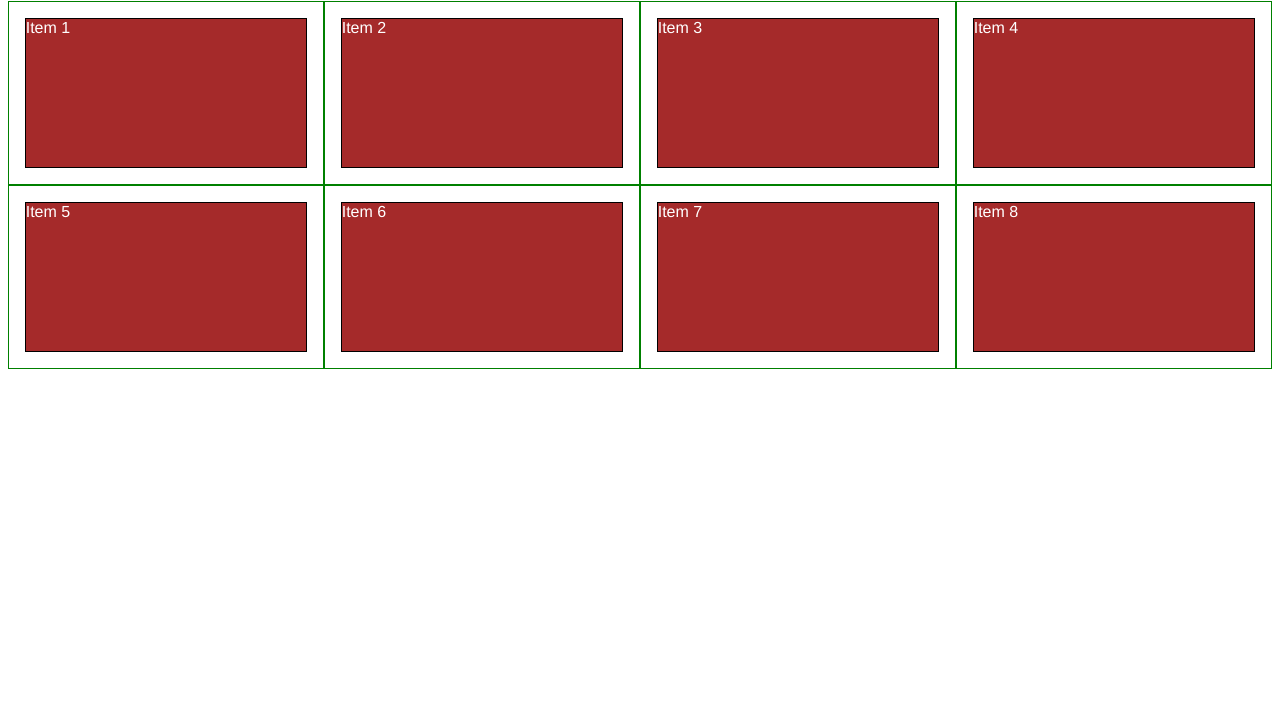
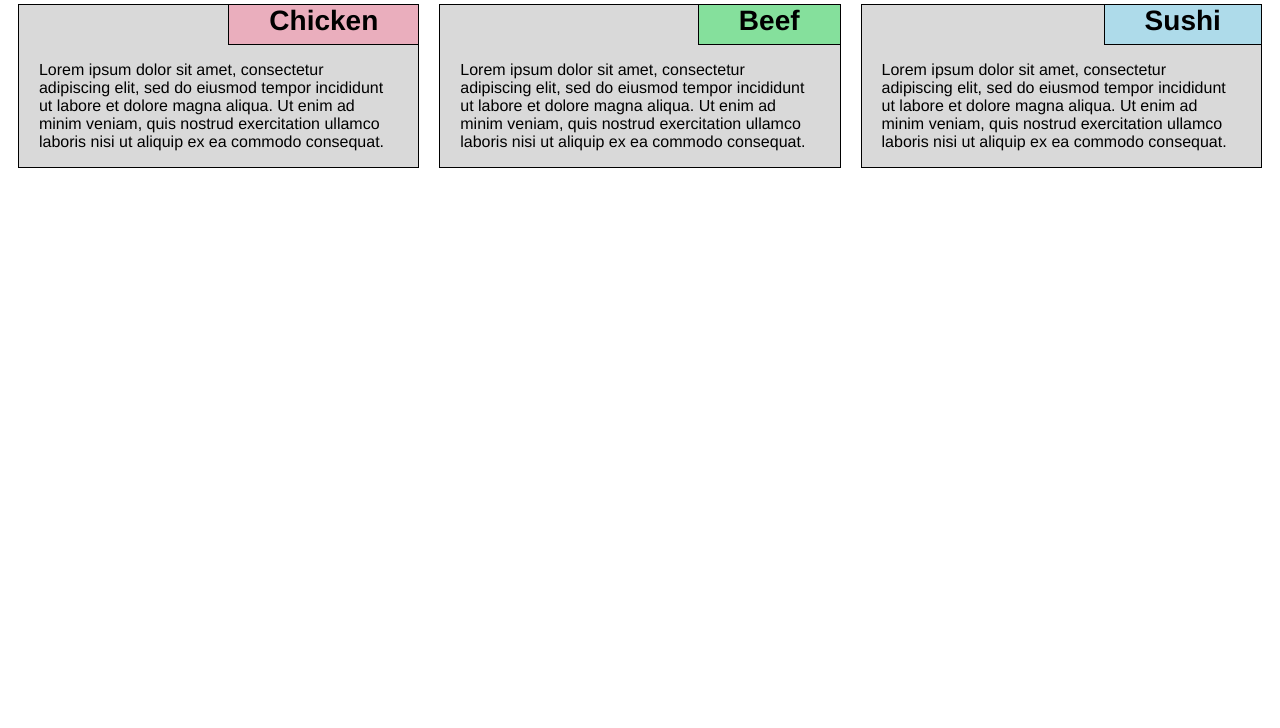
Before and after one commit to nitarsh/jph_frontend_assignments, a plain HTML site: page mod2_solution/index.html in a window 1280 px wide. Shown: the part 72-800 px from the top of the page. Drawn offline with Linux system fonts and the light colour scheme.

Commit message:
First working (draft) of the solution

```diff
--- a/mod2_solution/css/mod2.css
+++ b/mod2_solution/css/mod2.css
@@ -3,31 +3,77 @@
 * {
   box-sizing: border-box;
 }
+
 h1 {
   margin-bottom: 15px;
+  text-align: center;
+  font-size: 1.75em;
 }
 
 p {
-  border: 1px solid black;
-  background-color: #A52A2A;
   width: 90%;
-  height: 150px;
   margin-right: auto;
   margin-left: auto;
-  font-family: Helvetica;
-  color: white;
 }
 
-/* Simple Responsive Framework. */
+span {
+  padding-left: 40px;
+  padding-right: 40px;
+}
+
+body {
+  font-family: Helvetica;
+}
+
+
+
+/* Simple Responsive Framework. mod by @nitarsh*/
 .row {
   width: 100%;
+  margin-top:10px;
+  margin-bottom:10px;
+}
+
+.panel {
+  border: 1px solid black;
+  background-color:#d9d9d9;
+
+  margin:10px 10px 10px 10px;
+}
+
+.panel-heading{
+  width: 100%;
+  height:40px;
+}
+
+.panel-heading-title{
+  float:right;
+  height: 100%;
+  border: 1px solid black;
+  border-top: 0px;
+  border-right: 0px;
+  background-color: pink;
+  text-align: center;
+  font-weight: bold;
+  font-size: 1.75em;
+}
+
+ .row > div:nth-child(1) .panel .panel-heading .panel-heading-title  {
+    background-color: #eaaebd;
+}
+
+ .row > div:nth-child(2) .panel .panel-heading .panel-heading-title  {
+    background-color: #85e09c;
+}
+
+ .row > div:nth-child(3) .panel .panel-heading .panel-heading-title  {
+    background-color: #aedbea;
 }
 
 /********** Large devices only **********/
-@media (min-width: 1200px) {
+@media (min-width: 992px) {
   .col-lg-1, .col-lg-2, .col-lg-3, .col-lg-4, .col-lg-5, .col-lg-6, .col-lg-7, .col-lg-8, .col-lg-9, .col-lg-10, .col-lg-11, .col-lg-12 {
     float: left;
-    border: 1px solid green;
   }
   .col-lg-1 {
     width: 8.33%;
@@ -68,10 +114,11 @@ p {
 }
 
 /********** Medium devices only **********/
-@media (min-width: 992px) and (max-width: 1199px) {
+@media (min-width: 769px) and (max-width: 991px) {
   .col-md-1, .col-md-2, .col-md-3, .col-md-4, .col-md-5, .col-md-6, .col-md-7, .col-md-8, .col-md-9, .col-md-10, .col-md-11, .col-md-12 {
     float: left;
-    border: 1px solid green;
+    padding-right: 15px;
+    padding-left: 15px;
   }
   .col-md-1 {
     width: 8.33%;
--- a/mod2_solution/index.html
+++ b/mod2_solution/index.html
@@ -1,23 +1,40 @@
 <!DOCTYPE html>
 <html>
 <head>
-<meta charset="utf-8">
-<meta name="viewport" content="width=device-width, initial-scale=1">
-<title>Responsive Layout</title>
-<link href="css/mod2.css" rel="stylesheet" type="text/css"/>
+  <meta charset="utf-8">
+  <meta name="viewport" content="width=device-width, initial-scale=1">
+  <title>Our Meny</title>
+  <link href="css/mod2.css" rel="stylesheet" type="text/css"/>
 </head>
 <body>
-<h1>Responsive Layout</h1>
+  <h1>Our Menu</h1>
 
-<div class="row">
-  <div class="col-lg-3 col-md-6"><p>Item 1</p></div>
-  <div class="col-lg-3 col-md-6"><p>Item 2</p></div>
-  <div class="col-lg-3 col-md-6"><p>Item 3</p></div>
-  <div class="col-lg-3 col-md-6"><p>Item 4</p></div>
-  <div class="col-lg-3 col-md-6"><p>Item 5</p></div>
-  <div class="col-lg-3 col-md-6"><p>Item 6</p></div>
-  <div class="col-lg-3 col-md-6"><p>Item 7</p></div>
-  <div class="col-lg-3 col-md-6"><p>Item 8</p></div>
+  <div class="row">
+  <div class="col-lg-4 col-md-6">
+      <div class="panel">
+        <div class="panel-heading">
+          <div class="panel-heading-title"><span>Chicken</span></div>
+        </div>
+        <p>Lorem ipsum dolor sit amet, consectetur adipiscing elit, sed do eiusmod tempor incididunt ut labore et dolore magna aliqua. Ut enim ad minim veniam, quis nostrud exercitation ullamco laboris nisi ut aliquip ex ea commodo consequat.</p>
+      </div>
+    </div>
+    <div class="col-lg-4 col-md-6">
+      <div class="panel">
+        <div class="panel-heading">
+          <div class="panel-heading-title"><span>Beef</span></div>
+        </div>
+        <p>Lorem ipsum dolor sit amet, consectetur adipiscing elit, sed do eiusmod tempor incididunt ut labore et dolore magna aliqua. Ut enim ad minim veniam, quis nostrud exercitation ullamco laboris nisi ut aliquip ex ea commodo consequat.</p>
+      </div>
+    </div>
+    <div class="col-lg-4 col-md-12">
+      <div class="panel">
+        <div class="panel-heading">
+          <div class="panel-heading-title"><span>Sushi</span></div>
+        </div>
+        <p>Lorem ipsum dolor sit amet, consectetur adipiscing elit, sed do eiusmod tempor incididunt ut labore et dolore magna aliqua. Ut enim ad minim veniam, quis nostrud exercitation ullamco laboris nisi ut aliquip ex ea commodo consequat.</p>
+      </div>
+    </div>
+  </div>
 </div>
 
 </body>
```
